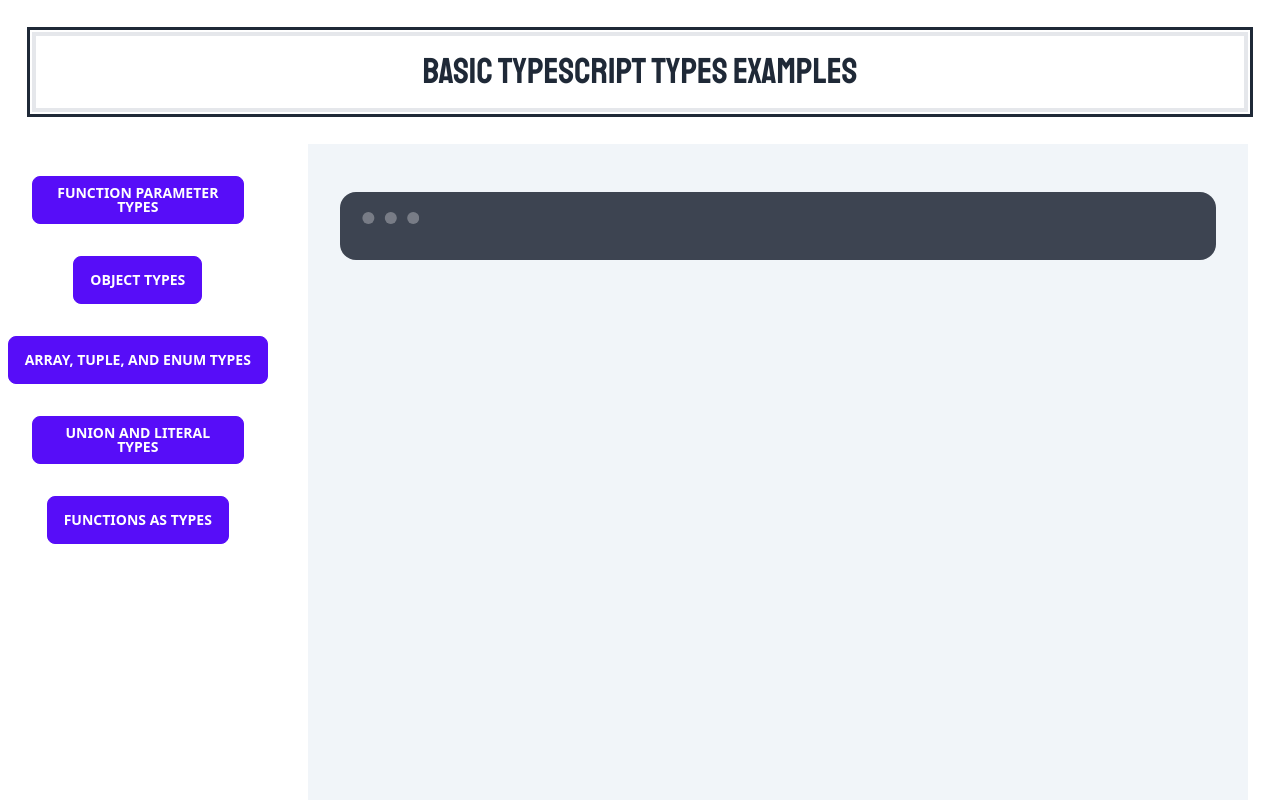
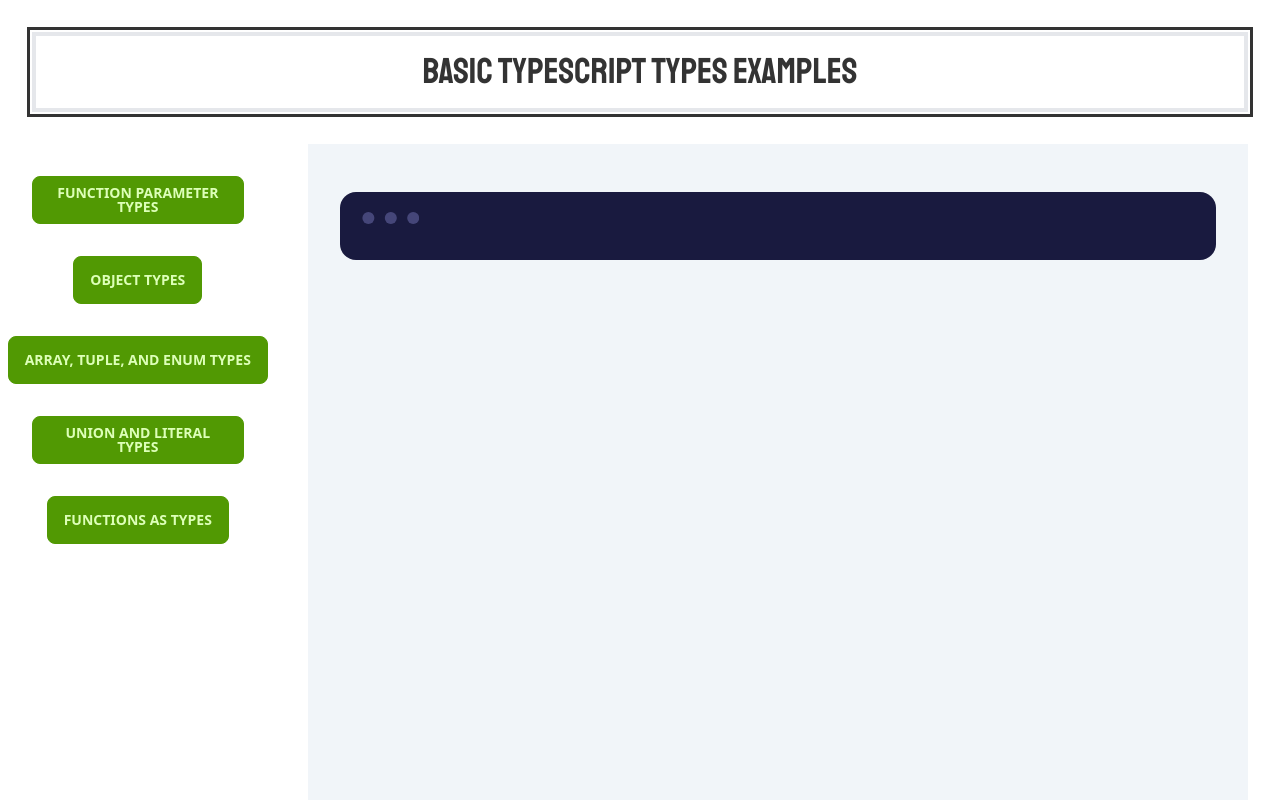
Before and after one commit to nico-mikaela17/2760myTS, a website built with Vite: page src/index.html in a window 1280 px wide. Shown: the top 800 px of the page. Built offline with nearby package versions, Linux system fonts and the light colour scheme.

Commit message:
put theme again

```diff
--- a/src/index.html
+++ b/src/index.html
@@ -1,5 +1,5 @@
 <!DOCTYPE html>
-<html lang="en" data-theme="light">
+<html lang="en" data-theme="lemonade">
   <head>
     <meta charset="UTF-8" />
     <meta http-equiv="X-UA-Compatible" content="IE=edge" />
```
